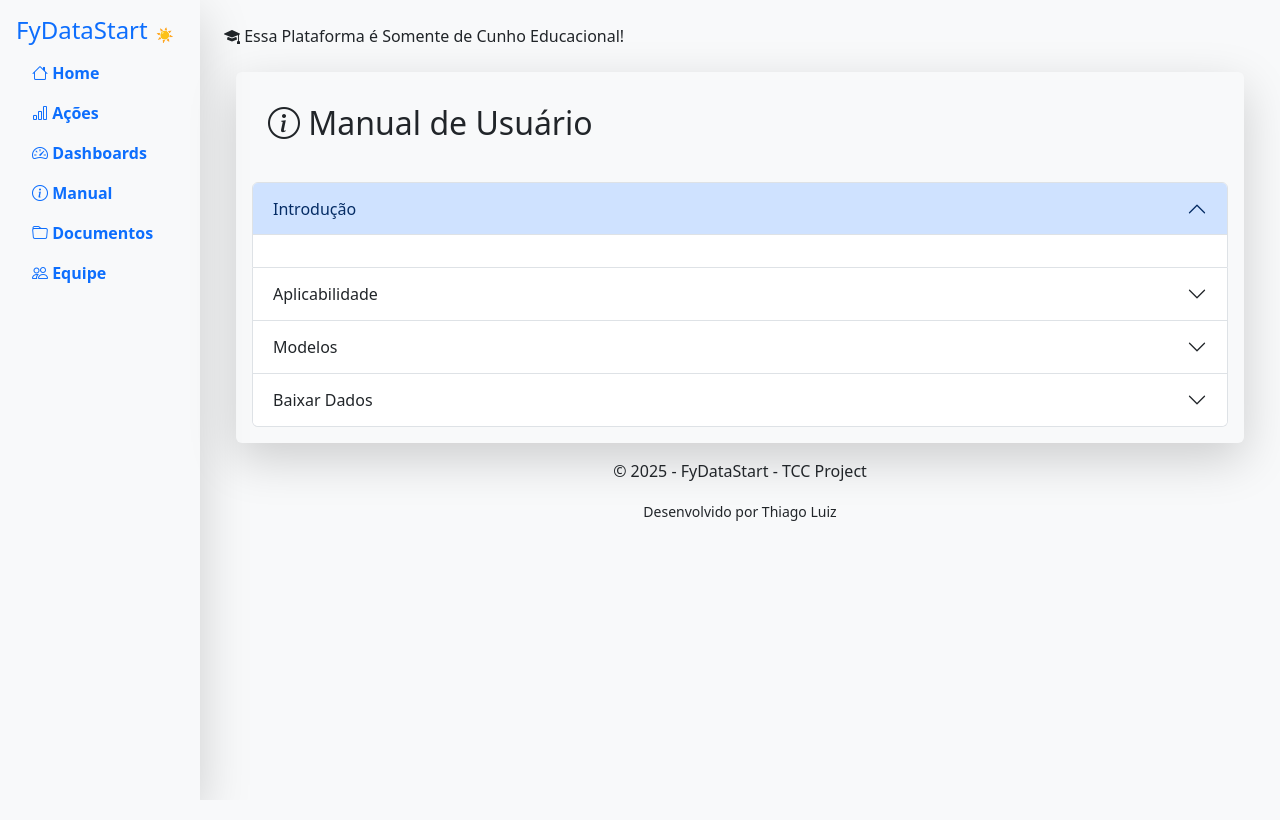
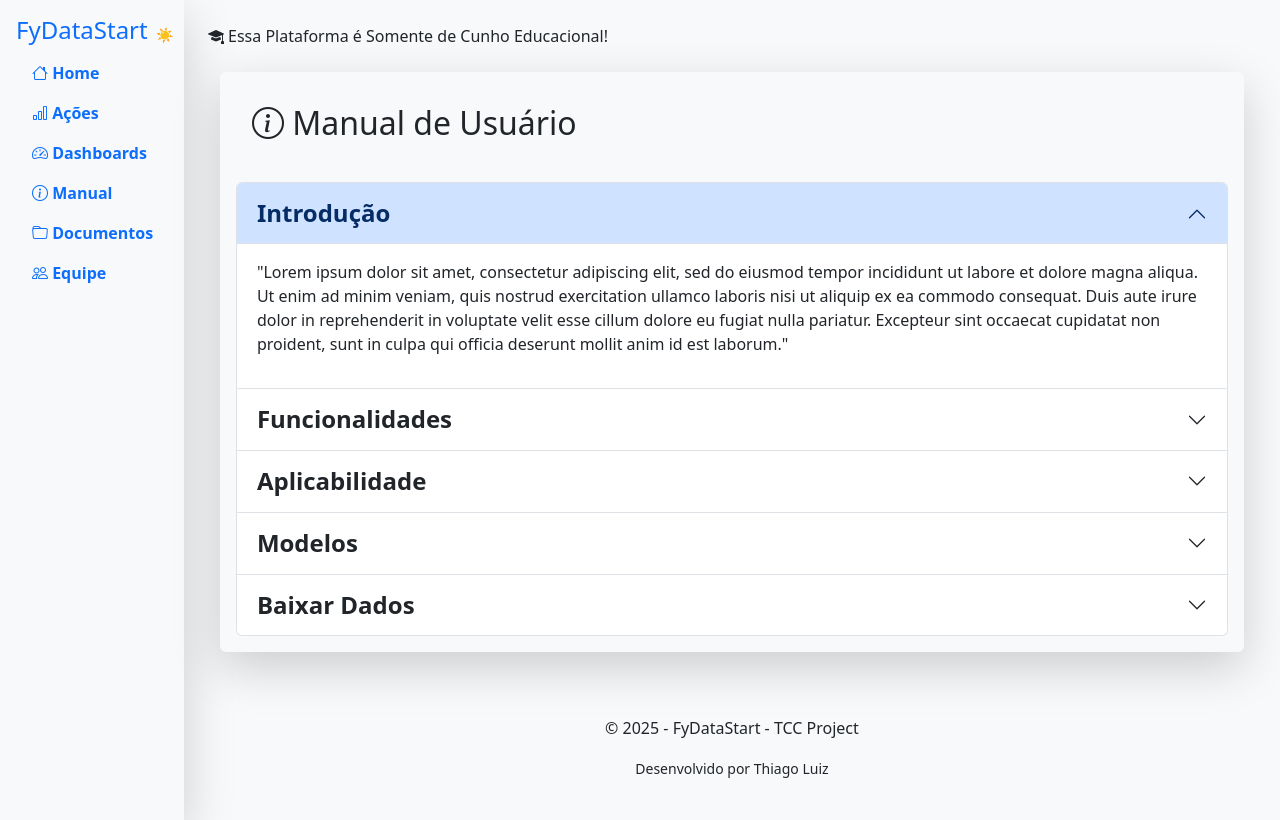
Before and after one commit to ThiagoLuiz18DEVJunior/FyDataStart, a Django app: page /Info in a window 1280 px wide. Run offline with Django 4.2, Linux system fonts and the light colour scheme; some libraries are stand-ins or nearby versions.

Commit message:
Versão 1.0

```diff
--- a/FyDataScience/FyDS/templates/base.html
+++ b/FyDataScience/FyDS/templates/base.html
@@ -9,7 +9,7 @@
     <link rel="stylesheet" href="{% static 'css/bootstrap.min.css' %}">
     <script src="https://cdn.plot.ly/plotly-2.32.0.min.js"></script>
 </head>
-<body id="theme-body" class="bg-light text-dark">
+<body id="theme-body" class="bg-light text-dark backgrou">
     <div class="d-flex">
         <nav id="theme-body" class="shadow-lg" style="width: 200px; min-height: 100vh;">
             <div class="p-3 position-fixed">
@@ -33,13 +33,17 @@
             <div>
                 <p class="bi bi-mortarboard-fill"> Essa Plataforma é Somente de Cunho Educacional!</p>
                 <main class="container">
-                    {% block content %}
+                   {% block hero %}
                     {% endblock %}
+                    <div id="dynamic-content">
+                        {% block content %}
+                        {% endblock %}
+                    </div>
                 </main>
             </div>
             <div>
                 <footer style="flex-shrink: 0; text-align: center; padding: 1rem 0;">
-                    <div class="container">
+                    <div class="container mt-5">
                     <p>&copy; 2025 - FyDataStart - TCC Project</p>
                     <small>Desenvolvido por Thiago Luiz</small>
                     </div>
@@ -75,6 +79,16 @@
             localStorage.setItem('theme', 'light');
         }
     });
+
+
+    document.addEventListener("DOMContentLoaded", function () {
+      const dynamicContent = document.getElementById("dynamic-content");
+      const hero = document.getElementById("hero");
+
+      if (hero && dynamicContent && dynamicContent.innerText.trim().length > 100) {
+        hero.classList.add("hidden");
+      }
+    });
 </script>
     {% endblock %}
 </body>
--- a/FyDataScience/FyDS/templates/dashboard.html
+++ b/FyDataScience/FyDS/templates/dashboard.html
@@ -1,5 +1,5 @@
 {% extends 'base.html' %}
-
+{% block title %} Dashboards | FyDataStart{% endblock %}
 {% block content %}
   <form method="post">
     {% csrf_token %}
--- a/FyDataScience/FyDS/templates/data_info.html
+++ b/FyDataScience/FyDS/templates/data_info.html
@@ -1,5 +1,5 @@
 {% extends 'base.html' %}
-
+{% block title %} Ações | FyDataStart{% endblock %}
 {% block content %}
 
 <h3>Ações</h3>
@@ -23,6 +23,7 @@
     </div>
     <button type="submit" class="btn btn-primary">Buscar</button>
 </form>
+
 
 {% if erro %}
     <div class="alert alert-danger mt-3">{{ erro }}</div>
--- a/FyDataScience/FyDS/templates/document.html
+++ b/FyDataScience/FyDS/templates/document.html
@@ -24,7 +24,7 @@
                 <div class="card-body">
                     <h5 class="card-title"><i class="bi bi-file-earmark-text"></i> Manual do Usuário (PDF)</h5>
                     <p class="card-text">Versão offline do manual de instruções da plataforma.</p>
-                    <a href="" class="btn btn-primary" >
+                    <a href="" class="btn btn-secondary" >
                         <i class="bi bi-download"></i> Baixar
                     </a>
                 </div>
@@ -48,7 +48,7 @@
                 <div class="card-body">
                     <h5 class="card-title"><i class="bi bi-journal-code"></i> Documento Técnico</h5>
                     <p class="card-text">Explicações técnicas sobre os modelos estatísticos implementados.</p>
-                    <a href="" class="btn btn-secondary" >
+                    <a href="" class="btn btn-info" >
                         <i class="bi bi-download"></i> Baixar
                     </a>
                 </div>
--- a/FyDataScience/FyDS/templates/home.html
+++ b/FyDataScience/FyDS/templates/home.html
@@ -1,5 +1,5 @@
 {% extends 'base.html' %}
-
+{% block title %} Home | FyDataStart{% endblock %}
 {% block content %}
 <div class="container">
     <h1 class="text-center py-3">FyDataStart</h1>
--- a/FyDataScience/FyDS/templates/info.html
+++ b/FyDataScience/FyDS/templates/info.html
@@ -1,62 +1,77 @@
 {% extends 'base.html' %}
 {% block title %}Manual de Usuário | FyDataStart{% endblock %}
-
 {% block content %}
-<div class="container mt-4 p-3 shadow-lg rounded">
+<div class="container mt-4 p-3 shadow-lg bg-light text-dark rounded">
     <h2 class="mb-4 p-3"><i class="bi bi-info-circle"></i> Manual de Usuário</h2>
 
     <div class="accordion" id="manualAccordion">
         <div class="accordion-item">
             <h2 class="accordion-header" id="headingIntro">
-                <button class="accordion-button" type="button" data-bs-toggle="collapse" data-bs-target="#collapseIntro" aria-expanded="true" aria-controls="collapseIntro">
+                <button class="accordion-button fw-bold fs-4" type="button" data-bs-toggle="collapse" data-bs-target="#collapseIntro" aria-expanded="true" aria-controls="collapseIntro">
                     Introdução
                 </button>
             </h2>
             <div id="collapseIntro" class="accordion-collapse collapse show" aria-labelledby="headingIntro" data-bs-parent="#manualAccordion">
                 <div class="accordion-body">
+                    <p>
+                    "Lorem ipsum dolor sit amet, consectetur adipiscing elit, sed do eiusmod tempor incididunt ut labore et dolore magna aliqua. Ut enim ad minim veniam, quis nostrud exercitation ullamco laboris nisi ut aliquip ex ea commodo consequat. Duis aute irure dolor in reprehenderit in voluptate velit esse cillum dolore eu fugiat nulla pariatur. Excepteur sint occaecat cupidatat non proident, sunt in culpa qui officia deserunt mollit anim id est laborum."
+                    </p>
+                </div>
+            </div>
+        </div>
+          <div class="accordion-item">
+            <h2 class="accordion-header" id="headingFuncionalidades">
+                <button class="accordion-button collapsed  fw-bold fs-4" type="button" data-bs-toggle="collapse" data-bs-target="#collapseFuncionalidades" aria-expanded="false" aria-controls="collapseFuncionalidades">
+                    Funcionalidades
+                </button>
+            </h2>
+            <div id="collapseFuncionalidades" class="accordion-collapse collapse" aria-labelledby="headingFuncionalidades" data-bs-parent="#manualAccordion">
+                <div class="accordion-body">
+                    <p>
+                        "Lorem ipsum dolor sit amet, consectetur adipiscing elit, sed do eiusmod tempor incididunt ut labore et dolore magna aliqua. Ut enim ad minim veniam, quis nostrud exercitation ullamco laboris nisi ut aliquip ex ea commodo consequat. Duis aute irure dolor in reprehenderit in voluptate velit esse cillum dolore eu fugiat nulla pariatur. Excepteur sint occaecat cupidatat non proident, sunt in culpa qui officia deserunt mollit anim id est laborum."
+                    </p>
                 </div>
             </div>
         </div>
         <div class="accordion-item">
             <h2 class="accordion-header" id="headingAplicabilidade">
-                <button class="accordion-button collapsed" type="button" data-bs-toggle="collapse" data-bs-target="#collapseAplicabilidade" aria-expanded="false" aria-controls="collapseAplicabilidade">
+                <button class="accordion-button collapsed  fw-bold fs-4" type="button" data-bs-toggle="collapse" data-bs-target="#collapseAplicabilidade" aria-expanded="false" aria-controls="collapseAplicabilidade">
                     Aplicabilidade
                 </button>
             </h2>
             <div id="collapseAplicabilidade" class="accordion-collapse collapse" aria-labelledby="headingAplicabilidade" data-bs-parent="#manualAccordion">
                 <div class="accordion-body">
-                    <p>A plataforma é ideal para:</p>
-                    <ul>
-
-                    </ul>
+                    <p>
+                    "Lorem ipsum dolor sit amet, consectetur adipiscing elit, sed do eiusmod tempor incididunt ut labore et dolore magna aliqua. Ut enim ad minim veniam, quis nostrud exercitation ullamco laboris nisi ut aliquip ex ea commodo consequat. Duis aute irure dolor in reprehenderit in voluptate velit esse cillum dolore eu fugiat nulla pariatur. Excepteur sint occaecat cupidatat non proident, sunt in culpa qui officia deserunt mollit anim id est laborum."
+                    </p>
                 </div>
             </div>
         </div>
         <div class="accordion-item">
             <h2 class="accordion-header" id="headingModelos">
-                <button class="accordion-button collapsed" type="button" data-bs-toggle="collapse" data-bs-target="#collapseModelos" aria-expanded="false" aria-controls="collapseModelos">
+                <button class="accordion-button collapsed  fw-bold fs-4" type="button" data-bs-toggle="collapse" data-bs-target="#collapseModelos" aria-expanded="false" aria-controls="collapseModelos">
                     Modelos
                 </button>
             </h2>
             <div id="collapseModelos" class="accordion-collapse collapse" aria-labelledby="headingModelos" data-bs-parent="#manualAccordion">
                 <div class="accordion-body">
-                    <p>Modelos disponíveis na plataforma:</p>
-                    <ul>
-                    </ul>
+                    <p>Modelos disponíveis na plataforma:
+                    "Lorem ipsum dolor sit amet, consectetur adipiscing elit, sed do eiusmod tempor incididunt ut labore et dolore magna aliqua. Ut enim ad minim veniam, quis nostrud exercitation ullamco laboris nisi ut aliquip ex ea commodo consequat. Duis aute irure dolor in reprehenderit in voluptate velit esse cillum dolore eu fugiat nulla pariatur. Excepteur sint occaecat cupidatat non proident, sunt in culpa qui officia deserunt mollit anim id est laborum."
+                    </p>
                 </div>
             </div>
         </div>
         <div class="accordion-item">
             <h2 class="accordion-header" id="headingDownload">
-                <button class="accordion-button collapsed" type="button" data-bs-toggle="collapse" data-bs-target="#collapseDownload" aria-expanded="false" aria-controls="collapseDownload">
+                <button class="accordion-button collapsed  fw-bold fs-4" type="button" data-bs-toggle="collapse" data-bs-target="#collapseDownload" aria-expanded="false" aria-controls="collapseDownload">
                     Baixar Dados
                 </button>
             </h2>
             <div id="collapseDownload" class="accordion-collapse collapse" aria-labelledby="headingDownload" data-bs-parent="#manualAccordion">
                 <div class="accordion-body mb-3">
-                    <ul>
-                    </ul>
-                    <p>Para isso, utilize os botões "Exportar" disponíveis nos dashboards.</p>
+                    <p>Para isso, utilize os botões "Exportar" disponíveis nos dashboards.
+                    "Lorem ipsum dolor sit amet, consectetur adipiscing elit, sed do eiusmod tempor incididunt ut labore et dolore magna aliqua. Ut enim ad minim veniam, quis nostrud exercitation ullamco laboris nisi ut aliquip ex ea commodo consequat. Duis aute irure dolor in reprehenderit in voluptate velit esse cillum dolore eu fugiat nulla pariatur. Excepteur sint occaecat cupidatat non proident, sunt in culpa qui officia deserunt mollit anim id est laborum."
+                    </p>
                 </div>
             </div>
         </div>
```
Also changed, not shown: FyDataScience/FyDS/templates/dev.html (+9 -9 lines), FyDataScience/FyDS/static/image/Icon_FyDataStart.svg (deleted), FyDataScience/FyDS/static/image/thiago_image.jpg (added).
